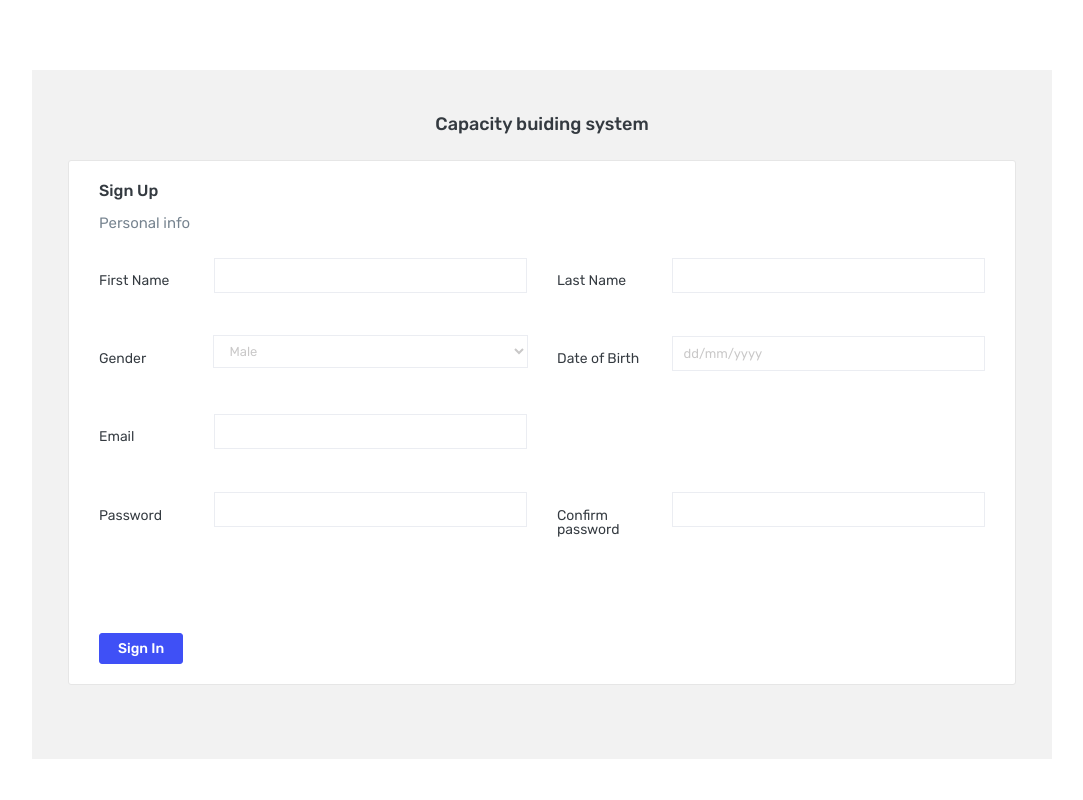
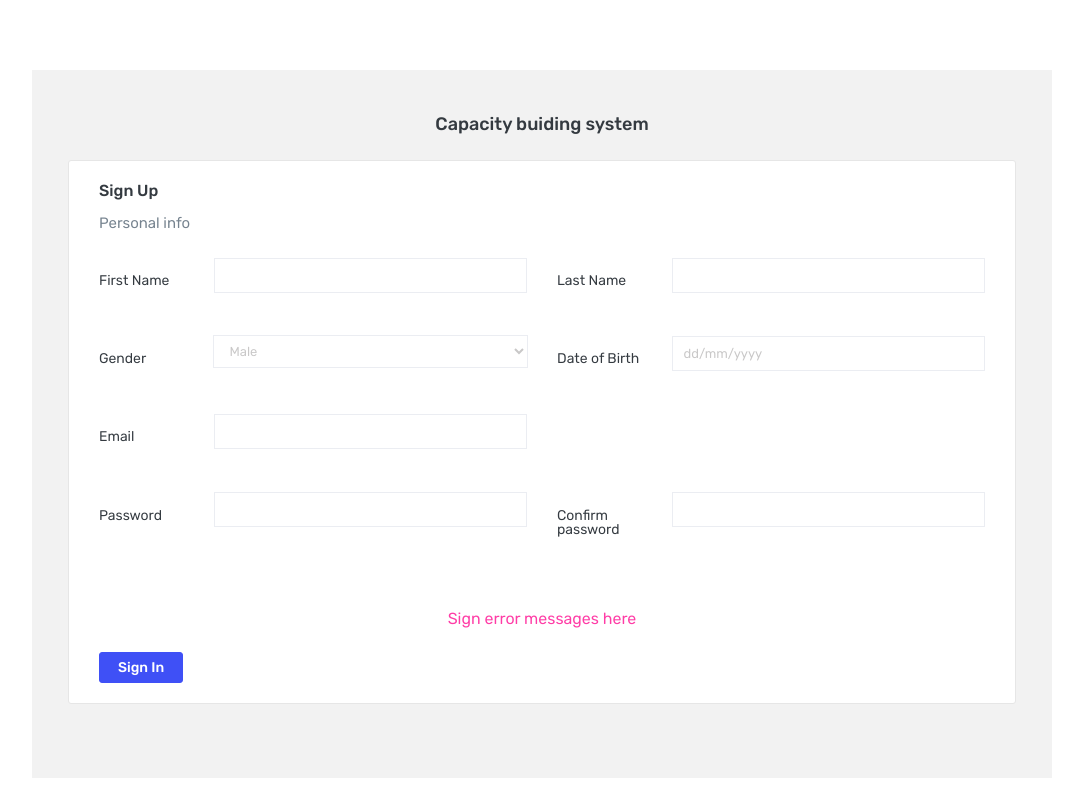
Before and after one commit to simonwandera/breezeTemplate, a plain HTML site: page signup.html in a window 1280 px wide. Shown: the whole page, without its empty margins (98-1181 px from the left). Drawn offline with Linux system fonts and the light colour scheme.

```diff
--- a/signup.html
+++ b/signup.html
@@ -125,7 +125,7 @@
                                             </div>
                                         </div>
                                         <div class="my-3 py-2 text-center">
-                                            <span class="text-danger"></span>
+                                            <span class="text-danger">Sign error messages here</span>
                                         </div>
                                         <button type="submit" class="btn btn-primary mr-2"> Sign In </button>
                                     </form>
```
